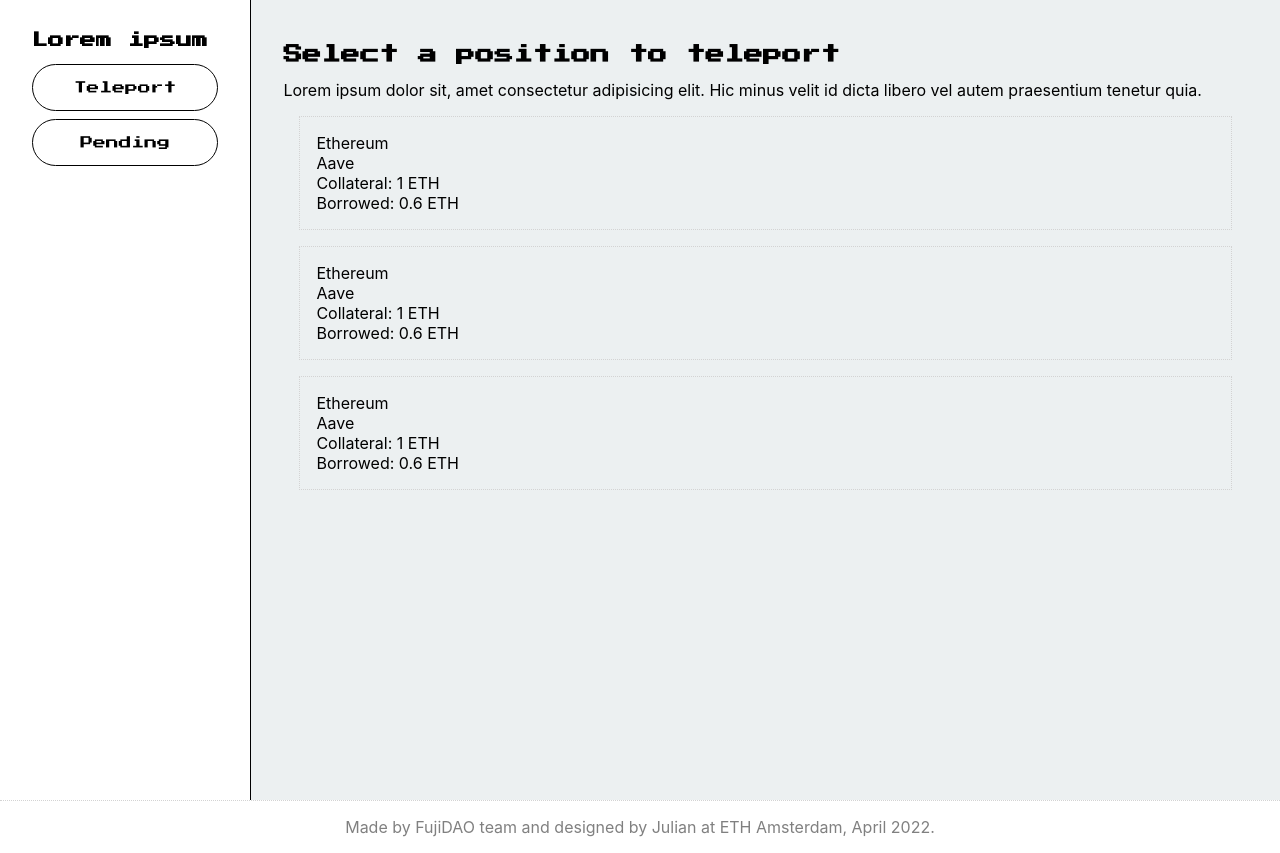
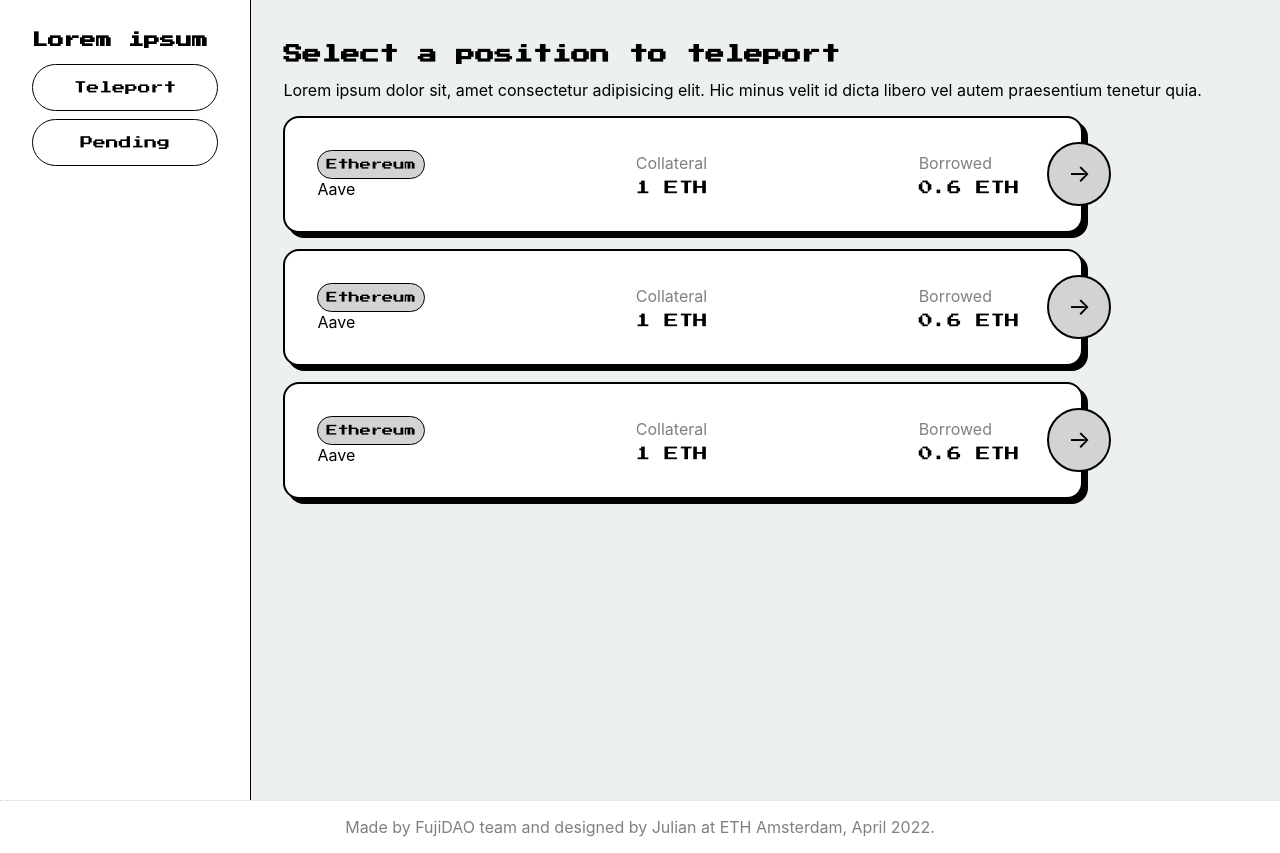
Before and after one commit to Teleportals/frontend, a Next.js app: page /teleport in a window 1280 px wide. Built offline with nearby package versions, Linux system fonts and the light colour scheme.

Commit message:
add: position style

```diff
--- a/components/Position.module.css
+++ b/components/Position.module.css
@@ -1,5 +1,52 @@
 .container {
-  margin: 1rem;
-  padding: 1rem;
-  border: lightgrey dotted 1px;
+  position: relative;
+  margin: 1rem 0;
+  padding: 2rem;
+  padding-right: calc(2rem + 30px);
+  border: black solid 2px;
+  box-shadow: 5px 5px 0px black;
+  border-radius: 16px;
+  background-color: white;
+  max-width: 800px;
 }
+
+.container:hover {
+  cursor: pointer;
+  background-color: lightgrey;
+}
+
+.container:after {
+  content: "→";
+  font-size: 1.5rem;
+  text-align: center;
+  width: 60px;
+  height: 60px;
+  line-height: 60px;
+  position: absolute;
+  top: 50%;
+  transform: translateY(-50%);
+  right: -30px;
+  background-color: lightgrey;
+  border: 2px solid black;
+  border-radius: 100px;
+}
+
+.chainName {
+  display: inline-block;
+  border: 1px solid black;
+  border-radius: 2rem;
+  background: lightgrey;
+  font-family: "Press Start 2P", cursive;
+  font-size: 0.7rem;
+  padding: 0.5rem;
+}
+
+.label {
+  color: grey;
+  margin-bottom: 0.5rem;
+}
+
+.value {
+  font-family: "Press Start 2P", cursive;
+  font-size: 0.9rem;
+}
--- a/components/Position.tsx
+++ b/components/Position.tsx
@@ -1,12 +1,23 @@
+import { Box, Flex } from "reflexbox"
 import styles from "./Position.module.css"
 
 export default function Position() {
   return (
     <div className={styles.container}>
-      <div>Ethereum</div>
-      <div>Aave</div>
-      <div>Collateral: 1 ETH</div>
-      <div>Borrowed: 0.6 ETH</div>
+      <Flex justifyContent="space-between" alignItems="center">
+        <Box>
+          <div className={styles.chainName}>Ethereum</div>
+          <div>Aave</div>
+        </Box>
+        <Box>
+          <div className={styles.label}>Collateral</div>
+          <div className={styles.value}>1 ETH</div>
+        </Box>
+        <Box>
+          <div className={styles.label}>Borrowed</div>
+          <div className={styles.value}>0.6 ETH</div>
+        </Box>
+      </Flex>
     </div>
   )
 }
```
